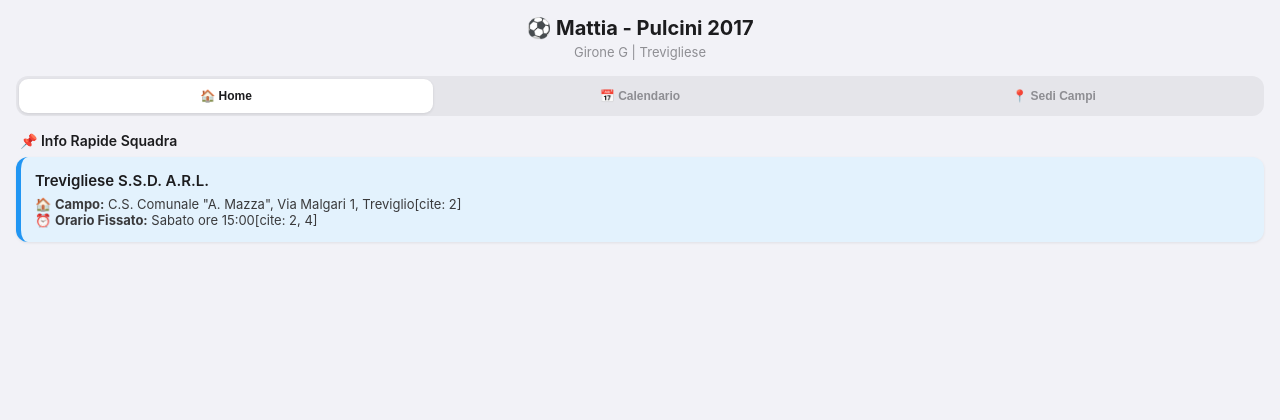
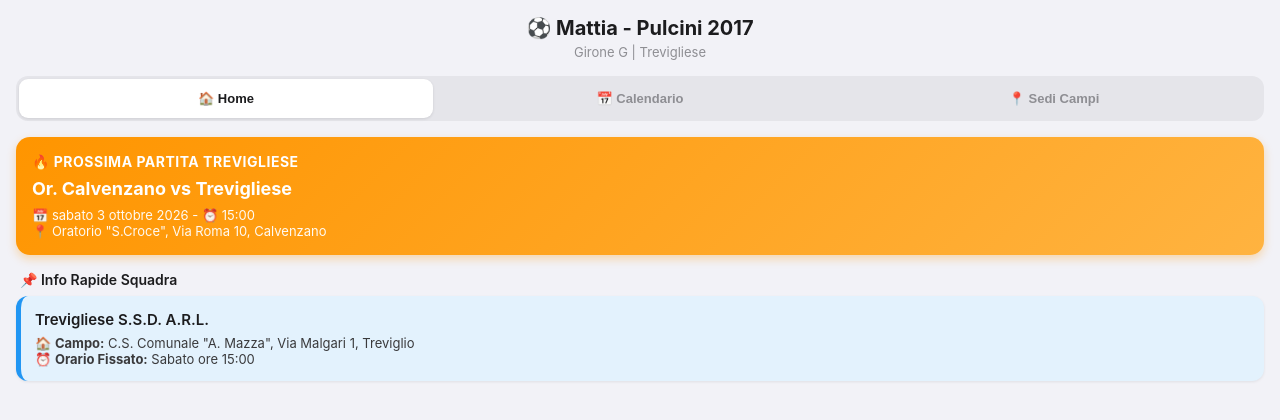
Before and after one commit to giordanoale-gif/planner-calcio, a plain HTML site: page index.html in a window 1280 px wide. Drawn offline with Linux system fonts and the light colour scheme.

Commit message:
Update index.html

```diff
--- a/index.html
+++ b/index.html
@@ -12,6 +12,7 @@
             margin: 0;
             padding: 16px;
             padding-bottom: 80px;
+            -webkit-tap-highlight-color: transparent;
         }
         header {
             text-align: center;
@@ -37,13 +38,14 @@
             flex: 1;
             background: transparent;
             border: none;
-            padding: 10px 8px;
-            font-size: 12px;
+            padding: 12px 8px;
+            font-size: 13px;
             font-weight: 600;
             border-radius: 9px;
             cursor: pointer;
             color: #8e8e93;
             text-align: center;
+            -webkit-appearance: none;
         }
         .tab-btn.active {
             background: white;
@@ -118,11 +120,11 @@
         <p class="subtitle">Girone G | Trevigliese</p>
     </header>
 
-    <!-- Menu a Tab -->
+    <!-- Menu a Tab Ottimizzato per Mobile -->
     <div class="tabs">
-        <button class="tab-btn active" id="btn-home" onclick="cambiaTab('home')">🏠 Home</button>
-        <button class="tab-btn" id="btn-calendar" onclick="cambiaTab('calendar')">📅 Calendario</button>
-        <button class="tab-btn" id="btn-fields" onclick="cambiaTab('fields')">📍 Sedi Campi</button>
+        <button class="tab-btn active" data-target="home">🏠 Home</button>
+        <button class="tab-btn" data-target="calendar">📅 Calendario</button>
+        <button class="tab-btn" data-target="fields">📍 Sedi Campi</button>
     </div>
 
     <!-- SEZIONE 1: HOME -->
@@ -133,8 +135,8 @@
         <div class="card highlight">
             <div class="card-title">Trevigliese S.S.D. A.R.L.</div>
             <div class="card-details">
-                🏠 <strong>Campo:</strong> C.S. Comunale "A. Mazza", Via Malgari 1, Treviglio[cite: 2]<br>
-                ⏰ <strong>Orario Fissato:</strong> Sabato ore 15:00[cite: 2, 4]
+                🏠 <strong>Campo:</strong> C.S. Comunale "A. Mazza", Via Malgari 1, Treviglio<br>
+                ⏰ <strong>Orario Fissato:</strong> Sabato ore 15:00
             </div>
         </div>
     </div>
@@ -158,102 +160,98 @@
     <script>
         // Dati Sedi Campi (ordinati alfabeticamente per Società)
         const listaCampi = [
-            { society: "A.C.O.S. Treviglio Calcio", campo: "1331", den: 'C.S. Comunale "A.Mazza"', loc: "Treviglio", ora: "14:30", giorno: "Sabato", indirizzo: "Via Malgari 1" },[cite: 2]
-            { society: "Accademia PBC Gera Dadda", campo: "2338", den: "Campo Comunale N.2", loc: "Pontirolo Nuovo", ora: "14:30", giorno: "Sabato", indirizzo: "Via Armando Diaz" },[cite: 2]
-            { society: "Atalanta Bergamasca C. Srl Sq.B", campo: "55", den: "C.S. Comunale N.1 (E.A)", loc: "Brembate", ora: "16:00", giorno: "Domenica", indirizzo: "Via Oratorio, 20" },[cite: 2]
-            { society: "Brignanese Calcio A.S.D.", campo: "1208", den: "Centro Sportivo Comunale", loc: "Brignano Gera d'Adda", ora: "14:45", giorno: "Sabato", indirizzo: "Via Olimpia" },[cite: 2]
-            { society: "Calcio Oratorio Cologno", campo: "7576", den: "Oratorio \"San Giovanni Bosco\"", loc: "Cologno al Serio", ora: "14:30", giorno: "Sabato", indirizzo: "Via Manzoni, 15" },[cite: 2]
-            { society: "Caravaggio Srl", campo: "370", den: "C.S. Comunale - Campo N.2 E.A.", loc: "Caravaggio", ora: "14:00", giorno: "Sabato", indirizzo: "Via G. Castoldi, 11" },[cite: 2]
-            { society: "Colognese", campo: "2649", den: "Stadio Comunale Facchetti 2 E.A", loc: "Cologno al Serio", ora: "14:30", giorno: "Sabato", indirizzo: "Via Delle Galose" },[cite: 2]
-            { society: "Oratorio Calvenzano", campo: "1785", den: "Oratorio \"S.Croce\"", loc: "Calvenzano", ora: "14:30", giorno: "Sabato", indirizzo: "Via Roma, 10" },[cite: 2]
-            { society: "Trevigliese S.S.D. A.R.L.", campo: "1331", den: 'C.S. Comunale "A.Mazza"', loc: "Treviglio", ora: "14:30", giorno: "Sabato", indirizzo: "Via Malgari 1" },[cite: 2]
-            { society: "Virtusciseranobergamo1909 Sq.B", campo: "809", den: "C.S. Comunale - Campo N.2 (E.A)", loc: "Ciserano", ora: "11:00", giorno: "Domenica", indirizzo: "Via Mazzini 13" }[cite: 2]
+            { society: "A.C.O.S. Treviglio Calcio", campo: "1331", den: 'C.S. Comunale "A.Mazza"', loc: "Treviglio", ora: "14:30", giorno: "Sabato", indirizzo: "Via Malgari 1" },
+            { society: "Accademia PBC Gera Dadda", campo: "2338", den: "Campo Comunale N.2", loc: "Pontirolo Nuovo", ora: "14:30", giorno: "Sabato", indirizzo: "Via Armando Diaz" },
+            { society: "Atalanta Bergamasca C. Srl Sq.B", campo: "55", den: "C.S. Comunale N.1 (E.A)", loc: "Brembate", ora: "16:00", giorno: "Domenica", indirizzo: "Via Oratorio, 20" },
+            { society: "Brignanese Calcio A.S.D.", campo: "1208", den: "Centro Sportivo Comunale", loc: "Brignano Gera d'Adda", ora: "14:45", giorno: "Sabato", indirizzo: "Via Olimpia" },
+            { society: "Calcio Oratorio Cologno", campo: "7576", den: "Oratorio \"San Giovanni Bosco\"", loc: "Cologno al Serio", ora: "14:30", giorno: "Sabato", indirizzo: "Via Manzoni, 15" },
+            { society: "Caravaggio Srl", campo: "370", den: "C.S. Comunale - Campo N.2 E.A.", loc: "Caravaggio", ora: "14:00", giorno: "Sabato", indirizzo: "Via G. Castoldi, 11" },
+            { society: "Colognese", campo: "2649", den: "Stadio Comunale Facchetti 2 E.A", loc: "Cologno al Serio", ora: "14:30", giorno: "Sabato", indirizzo: "Via Delle Galose" },
+            { society: "Oratorio Calvenzano", campo: "1785", den: "Oratorio \"S.Croce\"", loc: "Calvenzano", ora: "14:30", giorno: "Sabato", indirizzo: "Via Roma, 10" },
+            { society: "Trevigliese S.S.D. A.R.L.", campo: "1331", den: 'C.S. Comunale "A.Mazza"', loc: "Treviglio", ora: "14:30", giorno: "Sabato", indirizzo: "Via Malgari 1" },
+            { society: "Virtusciseranobergamo1909 Sq.B", campo: "809", den: "C.S. Comunale - Campo N.2 (E.A)", loc: "Ciserano", ora: "11:00", giorno: "Domenica", indirizzo: "Via Mazzini 13" }
         ];
 
         // Calendario Completo Andata
         const listaPartite = [
-            { giornata: 1, data: "2026-10-03 15:00", match: "Or. Calvenzano vs Trevigliese", campo: "Oratorio \"S.Croce\", Via Roma 10, Calvenzano" },[cite: 2, 4]
-            { giornata: 1, data: "2026-10-03 15:00", match: "Colognese vs Oratorio Cologno", campo: "Stadio Comunale Facchetti 2" },[cite: 2, 4]
-            { giornata: 1, data: "2026-10-03 15:00", match: "Accademia PBC vs Caravaggio", campo: "Campo Comunale N. 2, Pontirolo Nuovo" },[cite: 2, 4]
-            { giornata: 1, data: "2026-10-04 11:00", match: "Virtusciseranobergamo B vs Atalanta B", campo: "C.S. Comunale, Via Mazzini 13, Ciserano" },[cite: 2, 4]
-            { giornata: 1, data: "2026-10-03 15:00", match: "A.C.O.S. Treviglio vs Brignanese", campo: "C.S. \"A. Mazza\", Treviglio" },[cite: 2, 4]
+            { giornata: 1, data: "2026-10-03 15:00", match: "Or. Calvenzano vs Trevigliese", campo: "Oratorio \"S.Croce\", Via Roma 10, Calvenzano" },
+            { giornata: 1, data: "2026-10-03 15:00", match: "Colognese vs Oratorio Cologno", campo: "Stadio Comunale Facchetti 2" },
+            { giornata: 1, data: "2026-10-03 15:00", match: "Accademia PBC vs Caravaggio", campo: "Campo Comunale N. 2, Pontirolo Nuovo" },
+            { giornata: 1, data: "2026-10-04 11:00", match: "Virtusciseranobergamo B vs Atalanta B", campo: "C.S. Comunale, Via Mazzini 13, Ciserano" },
+            { giornata: 1, data: "2026-10-03 15:00", match: "A.C.O.S. Treviglio vs Brignanese", campo: "C.S. \"A. Mazza\", Treviglio" },
 
-            { giornata: 2, data: "2026-10-10 15:00", match: "Atalanta B vs A.C.O.S. Treviglio", campo: "C.S. Comunale N.1, Brembate" },[cite: 2, 4]
-            { giornata: 2, data: "2026-10-10 15:00", match: "Caravaggio vs Virtusciseranobergamo B", campo: "C.S. Comunale, Caravaggio" },[cite: 2, 4]
-            { giornata: 2, data: "2026-10-10 15:00", match: "Oratorio Cologno vs Accademia PBC", campo: "Oratorio San Giovanni Bosco, Cologno al Serio" },[cite: 2, 4]
-            { giornata: 2, data: "2026-10-10 15:00", match: "Trevigliese vs Colognese", campo: "C.S. Comunale \"A. Mazza\", Treviglio" },[cite: 2, 4]
-            { giornata: 2, data: "2026-10-10 15:00", match: "Brignanese vs Or. Calvenzano", campo: "Centro Sportivo Comunale, Brignano" },[cite: 2, 4]
+            { giornata: 2, data: "2026-10-10 15:00", match: "Atalanta B vs A.C.O.S. Treviglio", campo: "C.S. Comunale N.1, Brembate" },
+            { giornata: 2, data: "2026-10-10 15:00", match: "Caravaggio vs Virtusciseranobergamo B", campo: "C.S. Comunale, Caravaggio" },
+            { giornata: 2, data: "2026-10-10 15:00", match: "Oratorio Cologno vs Accademia PBC", campo: "Oratorio San Giovanni Bosco, Cologno al Serio" },
+            { giornata: 2, data: "2026-10-10 15:00", match: "Trevigliese vs Colognese", campo: "C.S. Comunale \"A. Mazza\", Treviglio" },
+            { giornata: 2, data: "2026-10-10 15:00", match: "Brignanese vs Or. Calvenzano", campo: "Centro Sportivo Comunale, Brignano" },
 
-            { giornata: 3, data: "2026-10-17 15:00", match: "Colognese vs Or. Calvenzano", campo: "Stadio Comunale Facchetti 2, Cologno" },[cite: 2, 4]
-            { giornata: 3, data: "2026-10-17 15:00", match: "Accademia PBC vs Trevigliese", campo: "Campo Comunale N. 2, Pontirolo Nuovo" },[cite: 2, 4]
-            { giornata: 3, data: "2026-10-17 15:00", match: "Virtusciseranobergamo B vs Oratorio Cologno", campo: "C.S. Comunale, Ciserano" },[cite: 2, 4]
-            { giornata: 3, data: "2026-10-17 15:00", match: "A.C.O.S. Treviglio vs Caravaggio", campo: "C.S. \"A. Mazza\", Treviglio" },[cite: 2, 4]
-            { giornata: 3, data: "2026-10-17 15:00", match: "Brignanese vs Atalanta B", campo: "Centro Sportivo Comunale, Brignano" },[cite: 2, 4]
+            { giornata: 3, data: "2026-10-17 15:00", match: "Colognese vs Or. Calvenzano", campo: "Stadio Comunale Facchetti 2, Cologno" },
+            { giornata: 3, data: "2026-10-17 15:00", match: "Accademia PBC vs Trevigliese", campo: "Campo Comunale N. 2, Pontirolo Nuovo" },
+            { giornata: 3, data: "2026-10-17 15:00", match: "Virtusciseranobergamo B vs Oratorio Cologno", campo: "C.S. Comunale, Ciserano" },
+            { giornata: 3, data: "2026-10-17 15:00", match: "A.C.O.S. Treviglio vs Caravaggio", campo: "C.S. \"A. Mazza\", Treviglio" },
+            { giornata: 3, data: "2026-10-17 15:00", match: "Brignanese vs Atalanta B", campo: "Centro Sportivo Comunale, Brignano" },
 
-            { giornata: 4, data: "2026-10-24 15:00", match: "Caravaggio vs Atalanta B", campo: "C.S. Comunale, Caravaggio" },[cite: 2, 4]
-            { giornata: 4, data: "2026-10-24 15:00", match: "Oratorio Cologno vs A.C.O.S. Treviglio", campo: "Oratorio San Giovanni Bosco" },[cite: 2, 4]
-            { giornata: 4, data: "2026-10-24 15:00", match: "Trevigliese vs Virtusciseranobergamo B", campo: "C.S. Comunale \"A. Mazza\", Treviglio" },[cite: 2, 4]
-            { giornata: 4, data: "2026-10-24 15:00", match: "Or. Calvenzano vs Accademia PBC", campo: "Oratorio S.Croce, Calvenzano" },[cite: 2, 4]
-            { giornata: 4, data: "2026-10-24 15:00", match: "Colognese vs Brignanese", campo: "Stadio Comunale Facchetti 2" },[cite: 2, 4]
+            { giornata: 4, data: "2026-10-24 15:00", match: "Caravaggio vs Atalanta B", campo: "C.S. Comunale, Caravaggio" },
+            { giornata: 4, data: "2026-10-24 15:00", match: "Oratorio Cologno vs A.C.O.S. Treviglio", campo: "Oratorio San Giovanni Bosco" },
+            { giornata: 4, data: "2026-10-24 15:00", match: "Trevigliese vs Virtusciseranobergamo B", campo: "C.S. Comunale \"A. Mazza\", Treviglio" },
+            { giornata: 4, data: "2026-10-24 15:00", match: "Or. Calvenzano vs Accademia PBC", campo: "Oratorio S.Croce, Calvenzano" },
+            { giornata: 4, data: "2026-10-24 15:00", match: "Colognese vs Brignanese", campo: "Stadio Comunale Facchetti 2" },
 
-            { giornata: 5, data: "2026-10-31 15:00", match: "Accademia PBC vs Colognese", campo: "Pontirolo Nuovo" },[cite: 2, 4]
-            { giornata: 5, data: "2026-10-31 15:00", match: "Virtusciseranobergamo B vs Or. Calvenzano", campo: "Ciserano" },[cite: 2, 4]
-            { giornata: 5, data: "2026-10-31 15:00", match: "A.C.O.S. Treviglio vs Trevigliese", campo: "C.S. \"A. Mazza\", Treviglio" },[cite: 2, 4]
-            { giornata: 5, data: "2026-10-31 15:00", match: "Atalanta B vs Oratorio Cologno", campo: "Brembate" },[cite: 2, 4]
-            { giornata: 5, data: "2026-10-31 15:00", match: "Brignanese vs Caravaggio", campo: "Brignano Gera d'Adda" },[cite: 2, 4]
+            { giornata: 5, data: "2026-10-31 15:00", match: "Accademia PBC vs Colognese", campo: "Pontirolo Nuovo" },
+            { giornata: 5, data: "2026-10-31 15:00", match: "Virtusciseranobergamo B vs Or. Calvenzano", campo: "Ciserano" },
+            { giornata: 5, data: "2026-10-31 15:00", match: "A.C.O.S. Treviglio vs Trevigliese", campo: "C.S. \"A. Mazza\", Treviglio" },
+            { giornata: 5, data: "2026-10-31 15:00", match: "Atalanta B vs Oratorio Cologno", campo: "Brembate" },
+            { giornata: 5, data: "2026-10-31 15:00", match: "Brignanese vs Caravaggio", campo: "Brignano Gera d'Adda" },
 
-            { giornata: 6, data: "2026-11-07 15:00", match: "Oratorio Cologno vs Caravaggio", campo: "Cologno al Serio" },[cite: 2, 4]
-            { giornata: 6, data: "2026-11-07 15:00", match: "Trevigliese vs Atalanta B", campo: "C.S. \"A. Mazza\", Treviglio" },[cite: 2, 4]
-            { giornata: 6, data: "2026-11-07 15:00", match: "Or. Calvenzano vs A.C.O.S. Treviglio", campo: "Calvenzano" },[cite: 2, 4]
-            { giornata: 6, data: "2026-11-07 15:00", match: "Colognese vs Virtusciseranobergamo B", campo: "Cologno al Serio" },[cite: 2, 4]
-            { giornata: 6, data: "2026-11-07 15:00", match: "Accademia PBC vs Brignanese", campo: "Pontirolo Nuovo" },[cite: 2, 4]
+            { giornata: 6, data: "2026-11-07 15:00", match: "Oratorio Cologno vs Caravaggio", campo: "Cologno al Serio" },
+            { giornata: 6, data: "2026-11-07 15:00", match: "Trevigliese vs Atalanta B", campo: "C.S. \"A. Mazza\", Treviglio" },
+            { giornata: 6, data: "2026-11-07 15:00", match: "Or. Calvenzano vs A.C.O.S. Treviglio", campo: "Calvenzano" },
+            { giornata: 6, data: "2026-11-07 15:00", match: "Colognese vs Virtusciseranobergamo B", campo: "Cologno al Serio" },
+            { giornata: 6, data: "2026-11-07 15:00", match: "Accademia PBC vs Brignanese", campo: "Pontirolo Nuovo" },
 
-            { giornata: 7, data: "2026-11-14 15:00", match: "Virtusciseranobergamo B vs Accademia PBC", campo: "Ciserano" },[cite: 2, 4]
-            { giornata: 7, data: "2026-11-14 15:00", match: "A.C.O.S. Treviglio vs Colognese", campo: "Treviglio" },[cite: 2, 4]
-            { giornata: 7, data: "2026-11-14 15:00", match: "Atalanta B vs Or. Calvenzano", campo: "Brembate" },[cite: 2, 4]
-            { giornata: 7, data: "2026-11-14 15:00", match: "Caravaggio vs Trevigliese", campo: "C.S. Comunale, Caravaggio" },[cite: 2, 4]
-            { giornata: 7, data: "2026-11-14 15:00", match: "Brignanese vs Oratorio Cologno", campo: "Brignano Gera d'Adda" },[cite: 2, 4]
+            { giornata: 7, data: "2026-11-14 15:00", match: "Virtusciseranobergamo B vs Accademia PBC", campo: "Ciserano" },
+            { giornata: 7, data: "2026-11-14 15:00", match: "A.C.O.S. Treviglio vs Colognese", campo: "Treviglio" },
+            { giornata: 7, data: "2026-11-14 15:00", match: "Atalanta B vs Or. Calvenzano", campo: "Brembate" },
+            { giornata: 7, data: "2026-11-14 15:00", match: "Caravaggio vs Trevigliese", campo: "C.S. Comunale, Caravaggio" },
+            { giornata: 7, data: "2026-11-14 15:00", match: "Brignanese vs Oratorio Cologno", campo: "Brignano Gera d'Adda" },
 
-            { giornata: 8, data: "2026-11-21 15:00", match: "Trevigliese vs Oratorio Cologno", campo: "C.S. \"A. Mazza\", Treviglio" },[cite: 2, 4]
-            { giornata: 8, data: "2026-11-21 15:00", match: "Or. Calvenzano vs Caravaggio", campo: "Calvenzano" },[cite: 2, 4]
-            { giornata: 8, data: "2026-11-21 15:00", match: "Colognese vs Atalanta B", campo: "Cologno al Serio" },[cite: 2, 4]
-            { giornata: 8, data: "2026-11-21 15:00", match: "Accademia PBC vs A.C.O.S. Treviglio", campo: "Pontirolo Nuovo" },[cite: 2, 4]
-            { giornata: 8, data: "2026-11-21 15:00", match: "Virtusciseranobergamo B vs Brignanese", campo: "Ciserano" },[cite: 2, 4]
+            { giornata: 8, data: "2026-11-21 15:00", match: "Trevigliese vs Oratorio Cologno", campo: "C.S. \"A. Mazza\", Treviglio" },
+            { giornata: 8, data: "2026-11-21 15:00", match: "Or. Calvenzano vs Caravaggio", campo: "Calvenzano" },
+            { giornata: 8, data: "2026-11-21 15:00", match: "Colognese vs Atalanta B", campo: "Cologno al Serio" },
+            { giornata: 8, data: "2026-11-21 15:00", match: "Accademia PBC vs A.C.O.S. Treviglio", campo: "Pontirolo Nuovo" },
+            { giornata: 8, data: "2026-11-21 15:00", match: "Virtusciseranobergamo B vs Brignanese", campo: "Ciserano" },
 
-            { giornata: 9, data: "2026-11-28 15:00", match: "A.C.O.S. Treviglio vs Virtusciseranobergamo B", campo: "Treviglio" },[cite: 2, 4]
-            { giornata: 9, data: "2026-11-28 15:00", match: "Atalanta B vs Accademia PBC", campo: "Brembate" },[cite: 2, 4]
-            { giornata: 9, data: "2026-11-28 15:00", match: "Caravaggio vs Colognese", campo: "Caravaggio" },[cite: 2, 4]
-            { giornata: 9, data: "2026-11-28 15:00", match: "Oratorio Cologno vs Or. Calvenzano", campo: "Cologno al Serio" },[cite: 2, 4]
-            { giornata: 9, data: "2026-11-28 15:00", match: "Brignanese vs Trevigliese", campo: "Centro Sportivo Comunale, Brignano" }[cite: 2, 4]
+            { giornata: 9, data: "2026-11-28 15:00", match: "A.C.O.S. Treviglio vs Virtusciseranobergamo B", campo: "Treviglio" },
+            { giornata: 9, data: "2026-11-28 15:00", match: "Atalanta B vs Accademia PBC", campo: "Brembate" },
+            { giornata: 9, data: "2026-11-28 15:00", match: "Caravaggio vs Colognese", campo: "Caravaggio" },
+            { giornata: 9, data: "2026-11-28 15:00", match: "Oratorio Cologno vs Or. Calvenzano", campo: "Cologno al Serio" },
+            { giornata: 9, data: "2026-11-28 15:00", match: "Brignanese vs Trevigliese", campo: "Centro Sportivo Comunale, Brignano" }
         ];
 
-        // Funzione per cambiare tab sicura al 100%
-        function cambiaTab(idSezione) {
-            var sezioni = document.getElementsByClassName('section');
-            for (var i = 0; i < sezioni.length; i++) {
-                sezioni[i].style.display = 'none';
-                sezioni[i].classList.remove('active');
-            }
+        document.addEventListener("DOMContentLoaded", function() {
+            // Gestione Tab interattivi per Mobile e Desktop
+            const buttons = document.querySelectorAll('.tab-btn');
+            buttons.forEach(btn => {
+                btn.addEventListener('click', function() {
+                    const target = this.getAttribute('data-target');
 
-            var bottoni = document.getElementsByClassName('tab-btn');
-            for (var j = 0; j < bottoni.length; j++) {
-                bottoni[j].classList.remove('active');
-            }
+                    document.querySelectorAll('.section').forEach(sec => {
+                        sec.style.display = 'none';
+                        sec.classList.remove('active');
+                    });
 
-            var sezioneTarget = document.getElementById(idSezione);
-            if (sezioneTarget) {
-                sezioneTarget.style.display = 'block';
-                sezioneTarget.classList.add('active');
-            }
+                    buttons.forEach(b => b.classList.remove('active'));
 
-            var bottoneTarget = document.getElementById('btn-che-' + idSezione) || document.getElementById('btn-' + idSezione);
-            if (bottoneTarget) {
-                bottoneTarget.classList.add('active');
-            }
-        }
+                    const targetSec = document.getElementById(target);
+                    if (targetSec) {
+                        targetSec.style.display = 'block';
+                        targetSec.classList.add('active');
+                    }
+                    this.classList.add('active');
+                });
+            });
 
-        // Inizializzazione contenuti
-        window.onload = function() {
             // 1. Home - Prossima Partita
             var containerHome = document.getElementById('nextMatchContainer');
             var oggi = new Date();
@@ -271,11 +269,14 @@
                 containerHome.innerHTML = '<div class="next-match-banner">' +
                     '<h3>🔥 Prossima Partita Trevigliese</h3>' +
                     '<div class="match-vs">' + next.match + '</div>' +
-                    '<div class="match-info">📅 ' + dataFmt + ' - ⏰ ' + oraFmt + '<br>📍 ' + next.campo + '</div>' +
+                    '<div class="match-info">📅 ' + dataFmt + ' - ⏰ ' + oraFmd_safe(oraFmt) + '<br>📍 ' + next.campo + '</div>' +
                     '</div>';
             } else {
                 containerHome.innerHTML = '<div class="card"><p>Nessuna partita futura trovata.</p></div>';
             }
+
+            // Funzione di supporto orario sicuro
+            function oraFmd_safe(o) { return o; }
 
             // 2. Calendario Completo
             var containerCal = document.getElementById('calendarList');
@@ -314,7 +315,7 @@
                     '⏰ <strong>Orario Fissato:</strong> ' + f.giornata + ' ore ' + f.ora + '</div>';
                 containerFields.appendChild(divF);
             }
-        };
+        });
     </script>
 </body>
 </html>
```
